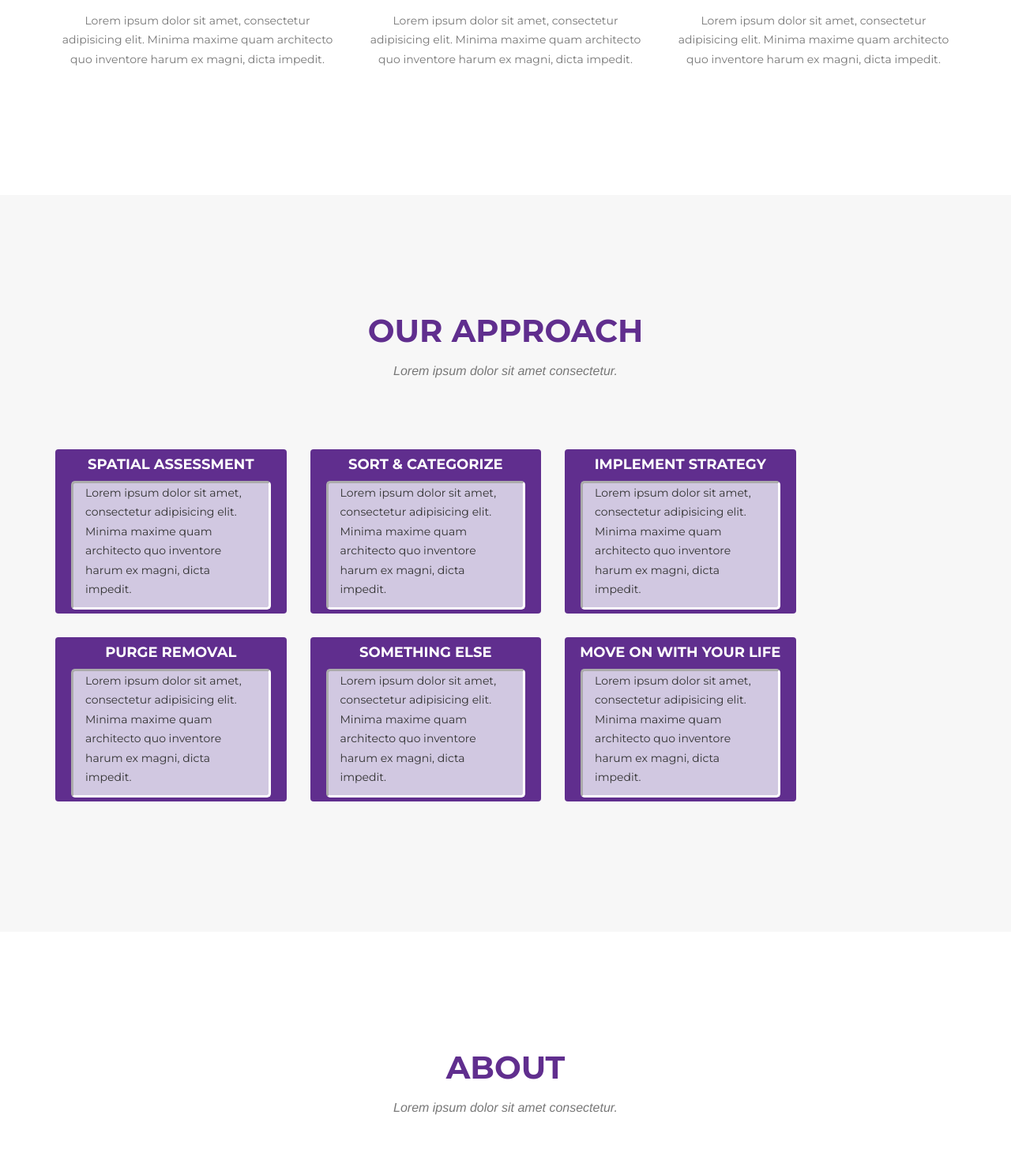
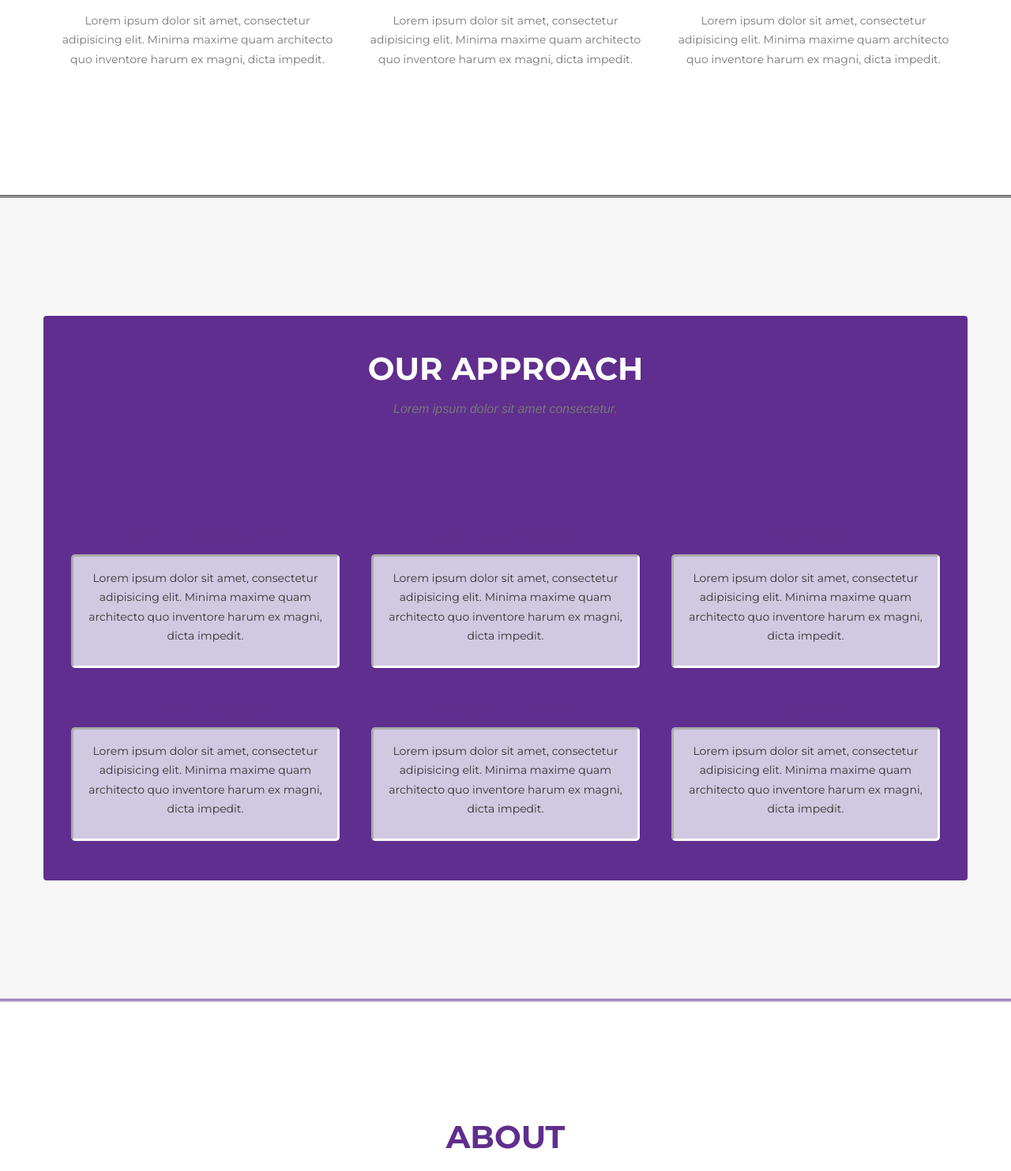
Before and after one commit to CJarrell/RO_WEBSITE, a PHP site: page / in a window 1280 px wide. Shown: the part 1411-2894 px from the top of the page at 79% size. Run offline with PHP 8.4, Linux system fonts and the light colour scheme; some libraries are stand-ins or nearby versions; some web fonts are replaced.

Commit message:
approach styling

```diff
--- a/css/r&o.css
+++ b/css/r&o.css
@@ -309,14 +309,25 @@ section#testimonials {
 }
 
 /*Approach Formatting*/
+#approach {
+   border-top:double 3px #222;
+   border-bottom:double 3px #602E8E;
 
-#approach .approach-item {
+
+
+}
+#approach .approach-container {
+    margin: 0 auto;
+}
+#approach div{
     background-color: #602E8E;
     border-radius: 4px;
-    margin: 15px;
+    padding: 15px;
+
+
 }
 
-#approach .approach-heading {
+#approach .section-heading {
     text-align: center;
     color: #fff;
 }
--- a/home.html
+++ b/home.html
@@ -126,7 +126,7 @@
 
     <!-- Approach Section Section -->
     <section id="approach" class="bg-light-gray">
-        <div class="container">
+        <div class="container text-center approach-container">
             <div class="row">
                 <div class="col-lg-12 text-center">
                     <h2 class="section-heading">OUR APPROACH</h2>
@@ -134,38 +134,38 @@
                 </div>
             </div>
             <div class="row">
-                <div class="col-sm-4 col-md-3 col-lg-3 approach-item">
+                <div class="col-sm-12 col-md-4 col-lg-4 approach-item">
                     <h4 class="approach-heading">Spatial Assessment</h4>
                     <div class="container-fluid approach-inner-div">
                         <p class="approach-explained">Lorem ipsum dolor sit amet, consectetur adipisicing elit. Minima maxime quam architecto quo inventore harum ex magni, dicta impedit.</p>
                     </div>
                 </div>
-                <div class="col-sm-4 col-md-3 col-lg-3 approach-item">
-                    <h4 class="approach-heading">Sort & Categorize</h4>
+                <div class="col-sm-12 col-md-4 col-lg-4 approach-item">
+                    <h4 class="approach-heading">Sort &amp; Categorize</h4>
                     <div class="container-fluid approach-inner-div">
                         <p class="approach-explained">Lorem ipsum dolor sit amet, consectetur adipisicing elit. Minima maxime quam architecto quo inventore harum ex magni, dicta impedit.</p>
                     </div>
                 </div>
-                <div class="col-sm-4 col-md-3 col-lg-3 approach-item">
-                    <h4 class="approach-heading">Implement Strategy</h4>
+                <div class="col-sm-12 col-md-4 col-lg-4 approach-item">
+                    <h4 class="approach-heading">Strategize</h4>
                     <div class="container-fluid approach-inner-div">
                         <p class="approach-explained">Lorem ipsum dolor sit amet, consectetur adipisicing elit. Minima maxime quam architecto quo inventore harum ex magni, dicta impedit.</p>
                     </div>
                 </div>
-                <div class="col-sm-4 col-md-3 col-lg-3 approach-item">
+                <div class="col-sm-12 col-md-4 col-lg-4 approach-item">
                     <h4 class="approach-heading">Purge Removal</h4>
                     <div class="container-fluid approach-inner-div">
                         <p class="approach-explained">Lorem ipsum dolor sit amet, consectetur adipisicing elit. Minima maxime quam architecto quo inventore harum ex magni, dicta impedit.</p>
                     </div>
                 </div>
-                <div class="col-sm-4 col-md-3 col-lg-3 approach-item">
+                <div class="col-sm-12 col-md-4 col-lg-4 approach-item">
                     <h4 class="approach-heading">Something Else</h4>
                     <div class="container-fluid approach-inner-div">
                         <p class="approach-explained">Lorem ipsum dolor sit amet, consectetur adipisicing elit. Minima maxime quam architecto quo inventore harum ex magni, dicta impedit.</p>
                     </div>
                 </div>
-                <div class="col-sm-4 col-md-3 col-lg-3 approach-item">
-                    <h4 class="approach-heading">Move on with your life</h4>
+                <div class="col-sm-12 col-md-4 col-lg-4 approach-item">
+                    <h4 class="approach-heading">Move on!</h4>
                     <div class="container-fluid approach-inner-div">
                         <p class="approach-explained">Lorem ipsum dolor sit amet, consectetur adipisicing elit. Minima maxime quam architecto quo inventore harum ex magni, dicta impedit.</p>
                     </div>
```
